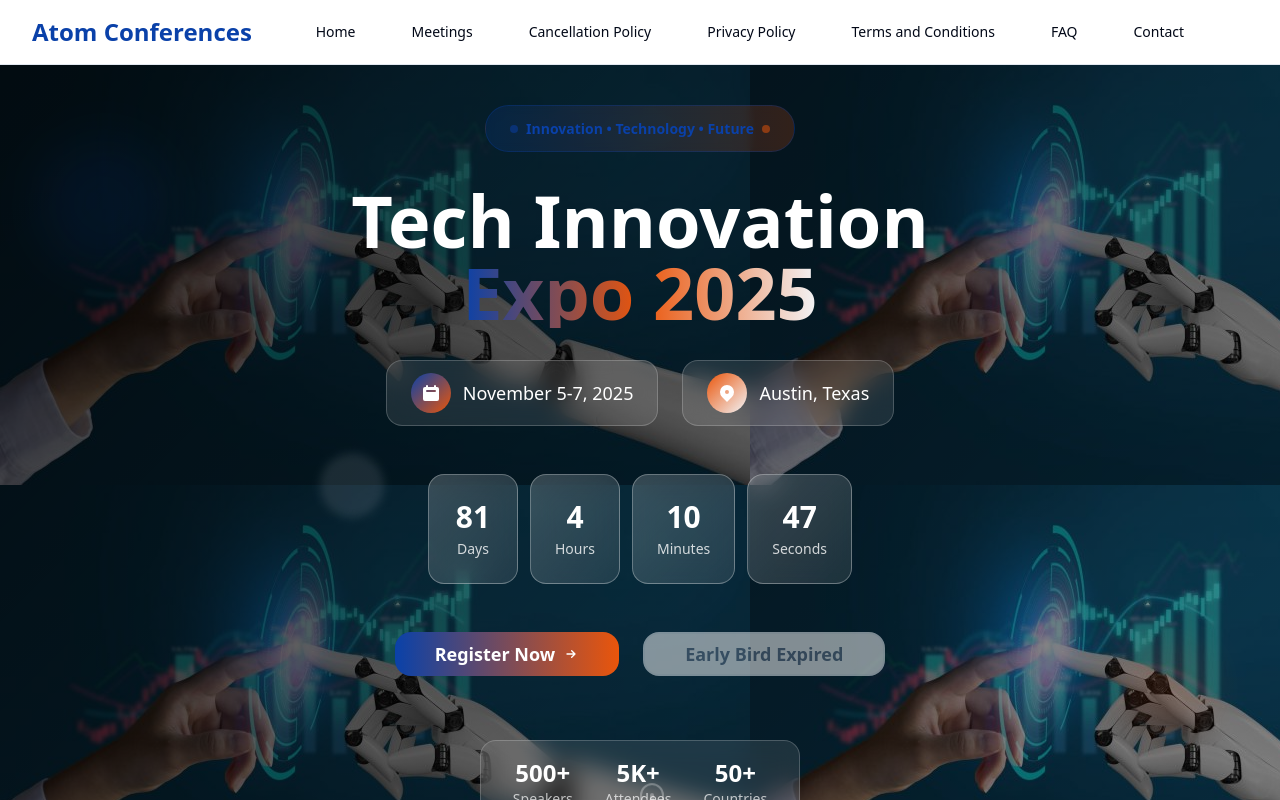
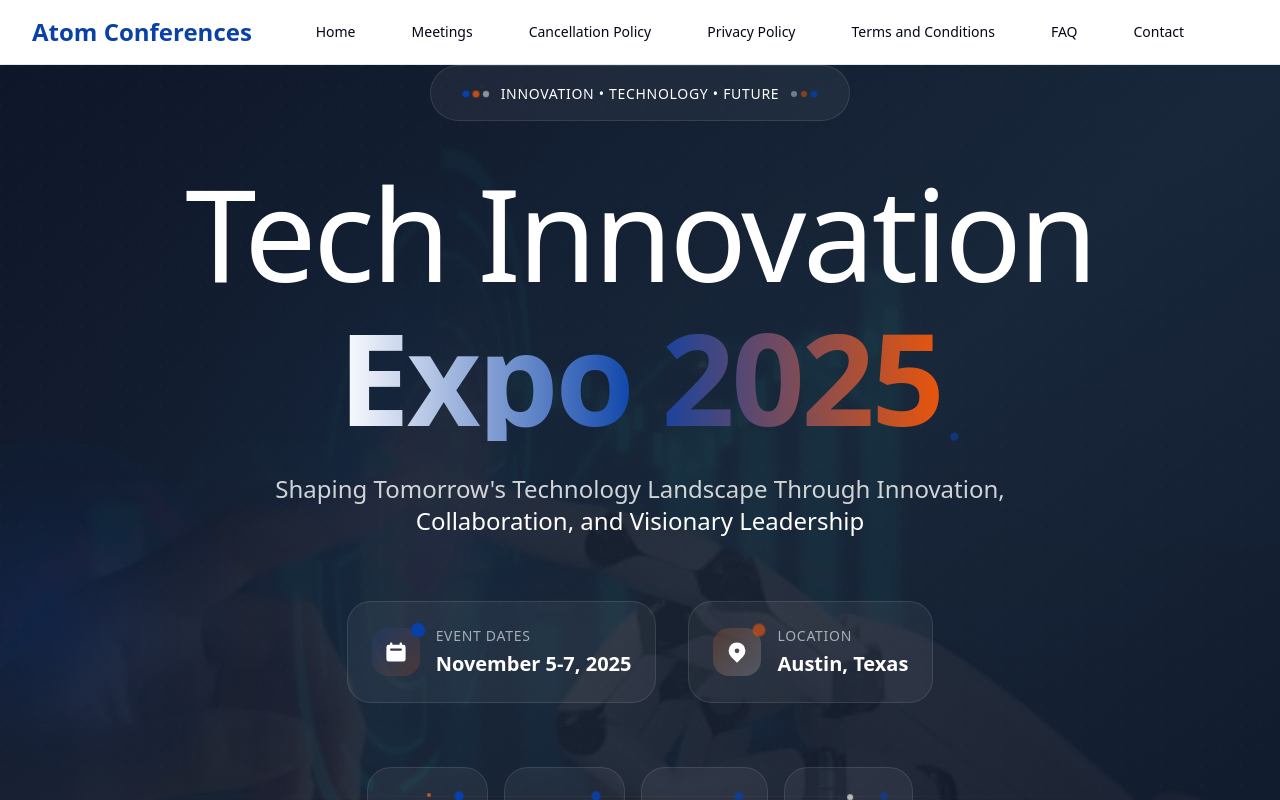
Before and after one commit to theatom-gp/atom-connect-hub, a React (Vite) app: page /conference/tech-innovation-expo-2025 in a window 1280 px wide. Shown: the top 800 px of the page. Built offline with nearby package versions, Linux system fonts and the light colour scheme.

Commit message:
Refactor Conference Details Hero
Add micro animations and update background image presentation for a more professional look on the Conference Details page hero section.

```diff
--- a/src/pages/ConferenceDetail.tsx
+++ b/src/pages/ConferenceDetail.tsx
@@ -266,77 +266,160 @@ const ConferenceDetail = () => {
     <div className="min-h-screen bg-background">
       <Navigation />
 
-      {/* Modern Hero Section with Micro Animations */}
+      {/* Professional Hero Section with Sophisticated Animations */}
       <section className="relative min-h-screen flex items-center overflow-hidden">
-        {/* Animated Background */}
+        {/* Multi-layered Background with Parallax Effect */}
+        <div className="absolute inset-0">
+          {/* Base Image Layer */}
           <div
-          className="absolute inset-0 bg-gradient-to-br from-background via-muted/50 to-background"
+            className="absolute inset-0 bg-cover bg-center bg-no-repeat scale-105 transition-transform duration-[20s] ease-out"
             style={{
-            backgroundImage: `linear-gradient(135deg, rgba(0, 0, 0, 0.8), rgba(0, 0, 0, 0.4)), url(${heroBackground})`
+              backgroundImage: `url(${heroBackground})`,
+              transform: 'scale(1.05)',
+              filter: 'brightness(0.4) contrast(1.1) saturate(1.2)'
             }}
           />
 
-        {/* Floating Geometric Elements */}
+          {/* Gradient Overlay with Professional Look */}
+          <div className="absolute inset-0 bg-gradient-to-br from-slate-900/95 via-slate-800/80 to-slate-900/95" />
+
+          {/* Subtle Pattern Overlay */}
+          <div className="absolute inset-0 opacity-[0.02]" style={{
+            backgroundImage: `radial-gradient(circle at 1px 1px, white 1px, transparent 0)`,
+            backgroundSize: '20px 20px'
+          }} />
+        </div>
+
+        {/* Advanced Floating Elements with Professional Animation */}
         <div className="absolute inset-0 overflow-hidden pointer-events-none">
-          <div className="absolute top-20 left-10 w-32 h-32 bg-primary/10 rounded-full blur-xl animate-[float_6s_ease-in-out_infinite]" />
-          <div className="absolute bottom-32 right-16 w-24 h-24 bg-secondary/10 rounded-full blur-lg animate-[float_8s_ease-in-out_infinite_reverse]" />
-          <div className="absolute top-1/2 left-1/4 w-16 h-16 bg-accent/10 rounded-full blur-sm animate-[float_4s_ease-in-out_infinite]" />
+          {/* Large Ambient Orb */}
+          <div className="absolute top-1/4 -left-32 w-96 h-96 bg-gradient-radial from-primary/20 via-primary/5 to-transparent rounded-full animate-[orbital_25s_linear_infinite]" />
+
+          {/* Medium Tech Particles */}
+          <div className="absolute top-1/3 right-1/4 w-2 h-2 bg-primary/60 rounded-full animate-[techFloat_8s_ease-in-out_infinite]" />
+          <div className="absolute bottom-1/3 left-1/3 w-1 h-1 bg-secondary/80 rounded-full animate-[techFloat_6s_ease-in-out_infinite_1s]" />
+          <div className="absolute top-2/3 right-1/3 w-1.5 h-1.5 bg-accent/70 rounded-full animate-[techFloat_10s_ease-in-out_infinite_2s]" />
+
+          {/* Geometric Grid Lines */}
+          <div className="absolute inset-0 opacity-10">
+            <div className="absolute top-1/4 left-0 w-full h-px bg-gradient-to-r from-transparent via-primary to-transparent animate-[slideRight_12s_ease-in-out_infinite]" />
+            <div className="absolute bottom-1/3 left-0 w-full h-px bg-gradient-to-r from-transparent via-secondary to-transparent animate-[slideLeft_15s_ease-in-out_infinite]" />
+          </div>
         </div>
 
         <div className="relative max-w-7xl mx-auto px-4 sm:px-6 lg:px-8 w-full">
           <div className="text-center">
-            {/* Animated Badge */}
-            <div className="inline-block animate-fade-in">
-              <div className="group px-6 py-3 bg-gradient-to-r from-primary/20 to-secondary/20 backdrop-blur-sm border border-primary/30 text-primary rounded-full text-sm font-semibold mb-8 transition-all duration-300 hover:scale-105 hover:shadow-lg hover:shadow-primary/25">
-                <span className="inline-flex items-center gap-2">
-                  <div className="w-2 h-2 bg-primary rounded-full animate-pulse" />
-                  Innovation • Technology • Future
-                  <div className="w-2 h-2 bg-secondary rounded-full animate-pulse animation-delay-200" />
+            {/* Professional Animated Badge */}
+            <div className="inline-block animate-[staggerUp_0.8s_ease-out_0.2s_both]">
+              <div className="group relative px-8 py-4 bg-white/5 backdrop-blur-xl border border-white/10 text-white rounded-full text-sm font-medium mb-12 transition-all duration-500 hover:bg-white/10 hover:border-white/20 hover:scale-105">
+                <div className="absolute inset-0 bg-gradient-to-r from-primary/10 to-secondary/10 rounded-full opacity-0 group-hover:opacity-100 transition-opacity duration-500" />
+                <span className="relative inline-flex items-center gap-3">
+                  <div className="flex items-center gap-1">
+                    <div className="w-1.5 h-1.5 bg-primary rounded-full animate-[techPulse_2s_ease-in-out_infinite]" />
+                    <div className="w-1.5 h-1.5 bg-secondary rounded-full animate-[techPulse_2s_ease-in-out_infinite_0.3s]" />
+                    <div className="w-1.5 h-1.5 bg-accent rounded-full animate-[techPulse_2s_ease-in-out_infinite_0.6s]" />
+                  </div>
+                  <span className="tracking-wider uppercase">Innovation • Technology • Future</span>
+                  <div className="flex items-center gap-1">
+                    <div className="w-1.5 h-1.5 bg-accent rounded-full animate-[techPulse_2s_ease-in-out_infinite_0.9s]" />
+                    <div className="w-1.5 h-1.5 bg-secondary rounded-full animate-[techPulse_2s_ease-in-out_infinite_1.2s]" />
+                    <div className="w-1.5 h-1.5 bg-primary rounded-full animate-[techPulse_2s_ease-in-out_infinite_1.5s]" />
+                  </div>
                 </span>
               </div>
             </div>
 
-            {/* Animated Title */}
-            <div className="overflow-hidden mb-8">
-              <h1 className="text-5xl lg:text-7xl font-bold text-white leading-tight animate-slide-up">
-                <span className="inline-block animate-fade-in">Tech Innovation</span>
-                <br />
-                <span className="inline-block text-transparent bg-clip-text bg-gradient-to-r from-primary via-secondary to-accent animate-fade-in animation-delay-300">
+            {/* Professional Animated Title */}
+            <div className="overflow-hidden mb-16">
+              <h1 className="text-6xl lg:text-8xl xl:text-9xl font-extralight text-white leading-[0.9] tracking-tight">
+                <div className="animate-[staggerUp_1s_ease-out_0.4s_both]">
+                  <span className="inline-block font-light">Tech Innovation</span>
+                </div>
+                <div className="animate-[staggerUp_1s_ease-out_0.6s_both] mt-4">
+                  <span className="inline-block font-bold text-transparent bg-clip-text bg-gradient-to-r from-white via-primary to-secondary bg-size-200 animate-[gradientShift_4s_ease-in-out_infinite]">
                     Expo 2025
                   </span>
+                </div>
               </h1>
+
+              {/* Professional Subtitle */}
+              <div className="animate-[staggerUp_1s_ease-out_0.8s_both] mt-8">
+                <p className="text-xl lg:text-2xl text-white/80 font-light max-w-3xl mx-auto leading-relaxed">
+                  Shaping Tomorrow's Technology Landscape Through Innovation,
+                  <span className="text-white font-medium"> Collaboration, and Visionary Leadership</span>
+                </p>
+              </div>
             </div>
 
-            {/* Animated Info Cards */}
-            <div className="flex flex-col md:flex-row justify-center items-center gap-6 mb-12">
-              <div className="group flex items-center gap-3 px-6 py-3 bg-white/10 backdrop-blur-md rounded-2xl border border-white/20 transition-all duration-300 hover:bg-white/20 hover:scale-105 hover:shadow-xl animate-fade-in animation-delay-500">
-                <div className="w-10 h-10 bg-gradient-to-br from-primary to-secondary rounded-full flex items-center justify-center transition-transform duration-300 group-hover:rotate-12">
-                  <svg className="w-5 h-5 text-white" fill="currentColor" viewBox="0 0 20 20">
+            {/* Professional Info Cards with Advanced Animations */}
+            <div className="flex flex-col md:flex-row justify-center items-center gap-8 mb-16">
+              <div className="group animate-[staggerUp_1s_ease-out_1s_both]">
+                <div className="relative overflow-hidden bg-white/5 backdrop-blur-2xl rounded-3xl border border-white/10 transition-all duration-700 hover:bg-white/8 hover:border-white/20 hover:scale-105 hover:shadow-2xl hover:shadow-primary/10 p-6">
+                  <div className="absolute inset-0 bg-gradient-to-r from-primary/5 to-secondary/5 opacity-0 group-hover:opacity-100 transition-opacity duration-700" />
+                  <div className="relative flex items-center gap-4">
+                    <div className="relative">
+                      <div className="w-12 h-12 bg-gradient-to-br from-primary/20 to-secondary/20 rounded-2xl flex items-center justify-center transition-all duration-500 group-hover:rotate-6 group-hover:scale-110">
+                        <svg className="w-6 h-6 text-white transition-transform duration-500 group-hover:scale-110" fill="currentColor" viewBox="0 0 20 20">
                           <path fillRule="evenodd" d="M6 2a1 1 0 00-1 1v1H4a2 2 0 00-2 2v10a2 2 0 002 2h12a2 2 0 002-2V6a2 2 0 00-2-2h-1V3a1 1 0 10-2 0v1H7V3a1 1 0 00-1-1zm0 5a1 1 0 000 2h8a1 1 0 100-2H6z" clipRule="evenodd"/>
                         </svg>
                       </div>
-                <span className="text-lg font-medium text-white">November 5-7, 2025</span>
+                      <div className="absolute -top-1 -right-1 w-3 h-3 bg-primary rounded-full animate-[techPulse_2s_ease-in-out_infinite]" />
+                    </div>
+                    <div className="text-left">
+                      <div className="text-sm text-white/60 font-medium uppercase tracking-wider mb-1">Event Dates</div>
+                      <div className="text-xl font-semibold text-white">November 5-7, 2025</div>
+                    </div>
+                  </div>
+                </div>
               </div>
 
-              <div className="group flex items-center gap-3 px-6 py-3 bg-white/10 backdrop-blur-md rounded-2xl border border-white/20 transition-all duration-300 hover:bg-white/20 hover:scale-105 hover:shadow-xl animate-fade-in animation-delay-700">
-                <div className="w-10 h-10 bg-gradient-to-br from-secondary to-accent rounded-full flex items-center justify-center transition-transform duration-300 group-hover:rotate-12">
-                  <svg className="w-5 h-5 text-white" fill="currentColor" viewBox="0 0 20 20">
+              <div className="group animate-[staggerUp_1s_ease-out_1.2s_both]">
+                <div className="relative overflow-hidden bg-white/5 backdrop-blur-2xl rounded-3xl border border-white/10 transition-all duration-700 hover:bg-white/8 hover:border-white/20 hover:scale-105 hover:shadow-2xl hover:shadow-secondary/10 p-6">
+                  <div className="absolute inset-0 bg-gradient-to-r from-secondary/5 to-accent/5 opacity-0 group-hover:opacity-100 transition-opacity duration-700" />
+                  <div className="relative flex items-center gap-4">
+                    <div className="relative">
+                      <div className="w-12 h-12 bg-gradient-to-br from-secondary/20 to-accent/20 rounded-2xl flex items-center justify-center transition-all duration-500 group-hover:rotate-6 group-hover:scale-110">
+                        <svg className="w-6 h-6 text-white transition-transform duration-500 group-hover:scale-110" fill="currentColor" viewBox="0 0 20 20">
                           <path fillRule="evenodd" d="M5.05 4.05a7 7 0 119.9 9.9L10 18.9l-4.95-4.95a7 7 0 010-9.9zM10 11a2 2 0 100-4 2 2 0 000 4z" clipRule="evenodd"/>
                         </svg>
                       </div>
-                <span className="text-lg font-medium text-white">Austin, Texas</span>
+                      <div className="absolute -top-1 -right-1 w-3 h-3 bg-secondary rounded-full animate-[techPulse_2s_ease-in-out_infinite_0.5s]" />
+                    </div>
+                    <div className="text-left">
+                      <div className="text-sm text-white/60 font-medium uppercase tracking-wider mb-1">Location</div>
+                      <div className="text-xl font-semibold text-white">Austin, Texas</div>
+                    </div>
+                  </div>
+                </div>
               </div>
             </div>
 
-            {/* Modern Countdown Timer */}
-            <div className="flex justify-center gap-3 mb-12 animate-fade-in animation-delay-1000">
+            {/* Ultra-Professional Countdown Timer */}
+            <div className="flex justify-center gap-4 mb-16 animate-[staggerUp_1s_ease-out_1.4s_both]">
               {Object.entries(timeLeft).map(([unit, value], index) => (
                 <div key={unit} className="group">
-                  <div className="relative bg-gradient-to-br from-white/20 to-white/10 backdrop-blur-md rounded-2xl p-6 min-w-[90px] border border-white/30 transition-all duration-300 hover:scale-110 hover:shadow-2xl hover:shadow-primary/20">
-                    <div className="absolute inset-0 bg-gradient-to-br from-primary/20 to-secondary/20 rounded-2xl opacity-0 group-hover:opacity-100 transition-opacity duration-300" />
                   <div className="relative">
-                      <div className="text-3xl font-bold text-white mb-1 transition-all duration-300 group-hover:scale-110">{value}</div>
-                      <div className="text-sm text-white/80 capitalize font-medium">{unit}</div>
+                    {/* Glow Effect */}
+                    <div className="absolute inset-0 bg-gradient-to-br from-primary/20 to-secondary/20 rounded-3xl blur-xl opacity-0 group-hover:opacity-70 transition-all duration-700 scale-110" />
+
+                    {/* Main Card */}
+                    <div className="relative bg-white/5 backdrop-blur-2xl rounded-3xl p-8 min-w-[110px] border border-white/10 transition-all duration-700 hover:bg-white/8 hover:border-white/20 hover:scale-105 hover:shadow-2xl">
+                      {/* Animated Border */}
+                      <div className="absolute inset-0 rounded-3xl bg-gradient-to-r from-primary/30 via-secondary/30 to-accent/30 p-[1px] opacity-0 group-hover:opacity-100 transition-opacity duration-700">
+                        <div className="w-full h-full bg-white/5 rounded-3xl" />
+                      </div>
+
+                      {/* Content */}
+                      <div className="relative text-center">
+                        <div className="text-4xl lg:text-5xl font-bold text-white mb-2 transition-all duration-500 group-hover:scale-110 tabular-nums">
+                          {value.toString().padStart(2, '0')}
+                        </div>
+                        <div className="text-xs uppercase tracking-widest text-white/60 font-medium">{unit}</div>
+
+                        {/* Micro Animation Dot */}
+                        <div className="absolute -top-2 -right-2 w-2 h-2 bg-primary rounded-full animate-[techPulse_2s_ease-in-out_infinite] opacity-60"
+                             style={{ animationDelay: `${index * 0.2}s` }} />
+                      </div>
                     </div>
                   </div>
                 </div>
--- a/tailwind.config.ts
+++ b/tailwind.config.ts
@@ -113,6 +113,77 @@ export default {
 					'50%': {
 						transform: 'translateY(-20px) rotate(180deg)'
 					}
+				},
+
+				// Professional Hero Animations
+				'staggerUp': {
+					'0%': {
+						opacity: '0',
+						transform: 'translateY(30px)'
+					},
+					'100%': {
+						opacity: '1',
+						transform: 'translateY(0)'
+					}
+				},
+				'gradientShift': {
+					'0%, 100%': {
+						backgroundPosition: '0% 50%'
+					},
+					'50%': {
+						backgroundPosition: '100% 50%'
+					}
+				},
+				'techPulse': {
+					'0%, 100%': {
+						opacity: '0.4',
+						transform: 'scale(1)'
+					},
+					'50%': {
+						opacity: '1',
+						transform: 'scale(1.2)'
+					}
+				},
+				'techFloat': {
+					'0%, 100%': {
+						transform: 'translateY(0) translateX(0) rotate(0deg)'
+					},
+					'33%': {
+						transform: 'translateY(-10px) translateX(5px) rotate(120deg)'
+					},
+					'66%': {
+						transform: 'translateY(5px) translateX(-5px) rotate(240deg)'
+					}
+				},
+				'orbital': {
+					'0%': {
+						transform: 'rotate(0deg) translateX(100px) rotate(0deg)'
+					},
+					'100%': {
+						transform: 'rotate(360deg) translateX(100px) rotate(-360deg)'
+					}
+				},
+				'slideRight': {
+					'0%': {
+						transform: 'translateX(-100%)'
+					},
+					'50%': {
+						transform: 'translateX(0%)'
+					},
+					'100%': {
+						transform: 'translateX(100%)'
+					}
+				},
+				'slideLeft': {
+					'0%': {
+						transform: 'translateX(100%)'
+					},
+					'50%': {
+						transform: 'translateX(0%)'
+					},
+					'100%': {
+						transform: 'translateX(-100%)'
+					}
 				}
 			},
 			animation: {
@@ -121,6 +192,12 @@ export default {
 				'fade-in': 'fade-in 0.6s ease-out',
 				'slide-up': 'slide-up 0.8s ease-out',
 				'float': 'float 6s ease-in-out infinite'
+			},
+			backgroundSize: {
+				'200': '200% 200%',
+			},
+			backgroundImage: {
+				'gradient-radial': 'radial-gradient(var(--tw-gradient-stops))',
 			},
 			animationDelay: {
 				'200': '200ms',
```
Lines whose indentation alone changed are shown as unchanged.
